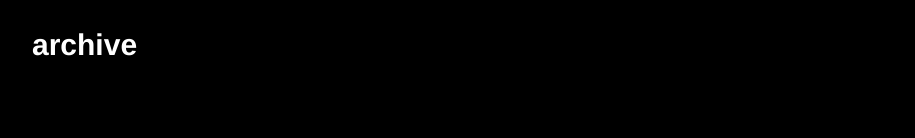
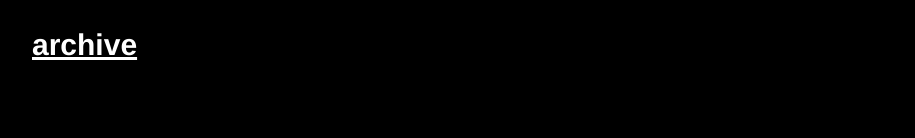
Before and after one commit to bclokie/coup-productions, a React (Create React App) app: page / in a window 1280 px wide. Shown: the top 138 px of the page, without its empty margins (18-933 px from the left). Built offline with nearby package versions, Linux system fonts and the light colour scheme.

Commit message:
Cleaned up navbar CSS and changed logo animation speed to match a 45 record

```diff
--- a/src/components/navbar.css
+++ b/src/components/navbar.css
@@ -1,4 +1,3 @@
-/* Global Styles */
 nav {
   background-color: black;
   height: 10vh;
@@ -8,7 +7,7 @@ nav {
   display: flex;
   height: 100%;
   margin: 0 auto;
-  padding: 0 20px; /* Adjust as needed */
+  padding: 0 20px;
 }
 
 .nav-links {
@@ -20,8 +19,8 @@ ul {
   list-style: none;
   display: flex;
   font-size: 30px;
-  margin: 0; /* Remove default margin */
-  padding: 0; /* Remove default padding */
+  margin: 0;
+  padding: 0;
   font-weight: bold;
   font-family: 'Helvetica', sans-serif;
 }
@@ -31,10 +30,9 @@ li {
 }
 
 a {
-  text-decoration: none;
   color: white;
   font-weight: bold;
-  transition: color 0.15s ease-in-out, text-decoration 0.15s ease-in-out;
+  transition: color 0.15s ease-in-out;
 }
 
 a:hover {
@@ -50,7 +48,7 @@ a:hover {
 }
 
 .spinning-logo {
-  animation: spin 2s linear infinite;
+  animation: spin 1.33s linear infinite;
 }
 
 @keyframes spin {
@@ -105,7 +103,7 @@ a:hover {
     right: 0;
     bottom: 0;
     left: 0;
-    background: rgba(0, 0, 0, 1); /* Semi-transparent black overlay */
+    background: rgba(0, 0, 0, 1);
     display: none;
     z-index: 1;
     color: black;
```
